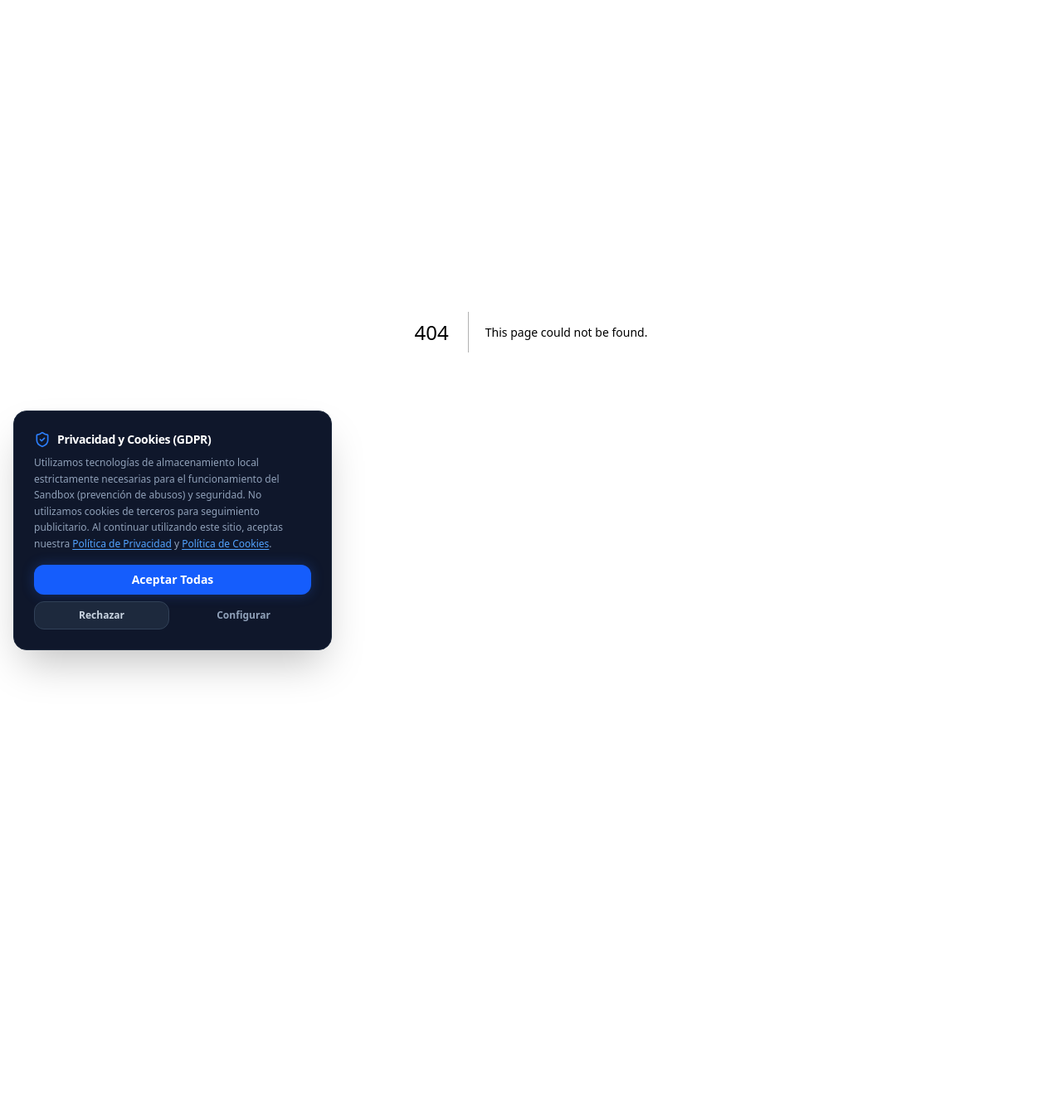
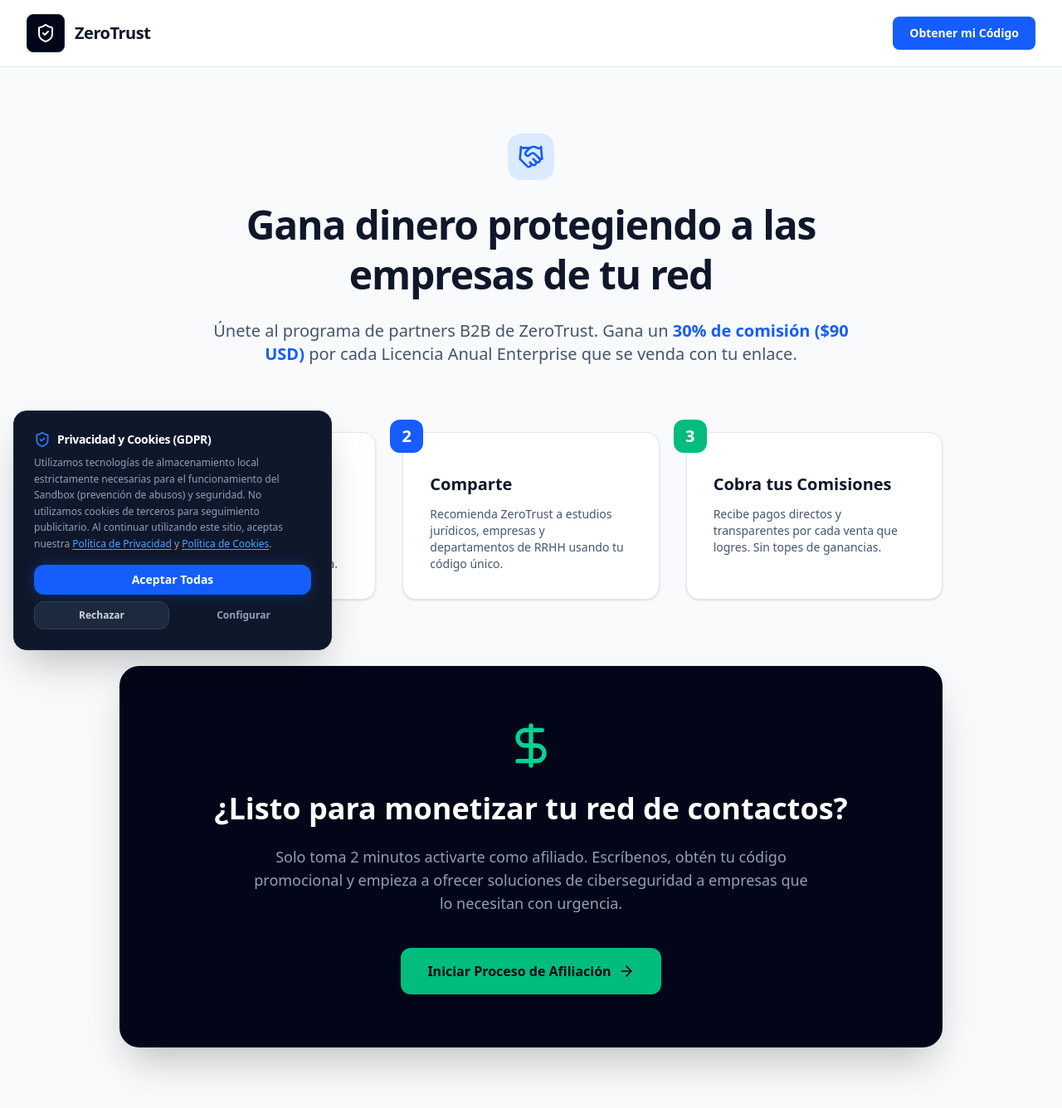
Before and after one commit to DamianMacancela/ZeroTrust, a Next.js app: page /afiliados in a window 1280 px wide. Before the commit this address had no page. Shown: the top 1336 px of the page at 83% size. Before the commit the page ends 800 px from the top, so only its background shows below. Built offline with nearby package versions, Linux system fonts and the light colour scheme.

Commit message:
feat(sales): fix whatsapp links, add affiliates landing page, secure repo

```diff
--- /dev/null
+++ b/src/app/afiliados/page.tsx
@@ -0,0 +1,95 @@
+import Link from 'next/link';
+import { ShieldCheck, Handshake, DollarSign, ArrowRight, CheckCircle2 } from 'lucide-react';
+import { Metadata } from 'next';
+
+export const metadata: Metadata = {
+  title: "Programa de Afiliados | ZeroTrust Redact",
+  description: "Únete a nuestro programa de afiliados B2B y gana 30% de comisión recurrente por cada empresa que protejas con ZeroTrust Redact.",
+};
+
+export default function AffiliatesPage() {
+  const whatsappNumber = process.env.NEXT_PUBLIC_WHATSAPP_NUMBER || '593983476198';
+  const whatsappLink = `https://api.whatsapp.com/send?phone=${whatsappNumber}&text=Hola,%20quiero%20unirme%20al%20Programa%20de%20Afiliados%20y%20recibir%20mi%20código%20promocional.`;
+
+  return (
+    <div className="min-h-screen bg-[#F8FAFC] text-slate-900 font-sans">
+      <nav className="border-b border-slate-200 bg-white/95 backdrop-blur-md sticky top-0 z-50">
+        <div className="max-w-7xl mx-auto px-4 sm:px-6 lg:px-8 h-20 flex items-center justify-between">
+          <Link href="/" className="flex items-center gap-3">
+            <div className="bg-slate-950 p-2.5 rounded-lg shadow-sm border border-slate-800">
+              <ShieldCheck className="h-6 w-6 text-white" />
+            </div>
+            <div>
+              <span className="block font-bold text-xl tracking-tight text-slate-900 leading-none">ZeroTrust</span>
+            </div>
+          </Link>
+          <a
+            href={whatsappLink}
+            target="_blank"
+            rel="noopener noreferrer"
+            className="text-sm font-bold bg-blue-600 hover:bg-blue-700 text-white px-5 py-2.5 rounded-lg transition-colors"
+          >
+            Obtener mi Código
+          </a>
+        </div>
+      </nav>
+
+      <main className="max-w-5xl mx-auto px-4 py-20">
+
+        {/* Header Section */}
+        <div className="text-center max-w-3xl mx-auto mb-20">
+          <div className="inline-flex items-center justify-center p-3 bg-blue-100 rounded-2xl mb-6">
+            <Handshake className="w-8 h-8 text-blue-600" />
+          </div>
+          <h1 className="text-4xl md:text-5xl font-black mb-6 leading-tight tracking-tight">
+            Gana dinero protegiendo a las empresas de tu red
+          </h1>
+          <p className="text-xl text-slate-600 font-medium">
+            Únete al programa de partners B2B de ZeroTrust. Gana un <span className="font-bold text-blue-600">30% de comisión ($90 USD)</span> por cada Licencia Anual Enterprise que se venda con tu enlace.
+          </p>
+        </div>
+
+        {/* Pasos Section */}
+        <div className="grid grid-cols-1 md:grid-cols-3 gap-8 mb-20">
+          <div className="bg-white p-8 rounded-2xl border border-slate-200 shadow-sm relative">
+            <div className="absolute -top-4 -left-4 w-10 h-10 bg-blue-600 text-white flex items-center justify-center rounded-xl font-black text-xl">1</div>
+            <h3 className="text-xl font-bold mb-3 mt-4">Regístrate</h3>
+            <p className="text-slate-600 text-sm">Contáctanos vía WhatsApp para registrarte como Partner. Te asignaremos un código de descuento único para tu audiencia.</p>
+          </div>
+          <div className="bg-white p-8 rounded-2xl border border-slate-200 shadow-sm relative">
+            <div className="absolute -top-4 -left-4 w-10 h-10 bg-blue-600 text-white flex items-center justify-center rounded-xl font-black text-xl">2</div>
+            <h3 className="text-xl font-bold mb-3 mt-4">Comparte</h3>
+            <p className="text-slate-600 text-sm">Recomienda ZeroTrust a estudios jurídicos, empresas y departamentos de RRHH usando tu código único.</p>
+          </div>
+          <div className="bg-white p-8 rounded-2xl border border-slate-200 shadow-sm relative">
+            <div className="absolute -top-4 -left-4 w-10 h-10 bg-emerald-500 text-white flex items-center justify-center rounded-xl font-black text-xl">3</div>
+            <h3 className="text-xl font-bold mb-3 mt-4">Cobra tus Comisiones</h3>
+            <p className="text-slate-600 text-sm">Recibe pagos directos y transparentes por cada venta que logres. Sin topes de ganancias.</p>
+          </div>
+        </div>
+
+        {/* CTA Section */}
+        <div className="bg-slate-950 rounded-3xl p-10 md:p-16 text-center shadow-2xl relative overflow-hidden">
+          <div className="relative z-10">
+            <DollarSign className="w-16 h-16 text-emerald-400 mx-auto mb-6" />
+            <h2 className="text-3xl md:text-4xl font-black text-white mb-6">
+              ¿Listo para monetizar tu red de contactos?
+            </h2>
+            <p className="text-slate-400 text-lg mb-10 max-w-2xl mx-auto">
+              Solo toma 2 minutos activarte como afiliado. Escríbenos, obtén tu código promocional y empieza a ofrecer soluciones de ciberseguridad a empresas que lo necesitan con urgencia.
+            </p>
+            <a
+              href={whatsappLink}
+              target="_blank"
+              rel="noopener noreferrer"
+              className="inline-flex items-center gap-2 bg-emerald-500 hover:bg-emerald-400 text-slate-950 font-black py-4 px-8 rounded-xl transition-all shadow-lg hover:shadow-emerald-500/25"
+            >
+              Iniciar Proceso de Afiliación <ArrowRight className="w-5 h-5" />
+            </a>
+          </div>
+        </div>
+
+      </main>
+    </div>
+  );
+}
--- a/src/app/page.tsx
+++ b/src/app/page.tsx
@@ -466,7 +466,7 @@
                         </a>
                       )}
                       <a
-                        href={`https://wa.me/${process.env.NEXT_PUBLIC_WHATSAPP_NUMBER || '593983476198'}?text=Hola,%20deseo%20adquirir%20la%20Licencia%20Anual%20de%20ZeroTrust%20Redact%20($299)%20para%20mi%20firma%20y%20firmar%20el%20DPA.`}
+                        href={`https://api.whatsapp.com/send?phone=${process.env.NEXT_PUBLIC_WHATSAPP_NUMBER || '593983476198'}&text=Hola,%20deseo%20adquirir%20la%20Licencia%20Anual%20de%20ZeroTrust%20Redact%20($299)%20para%20mi%20firma%20y%20firmar%20el%20DPA.`}
                         target="_blank"
                         rel="noopener noreferrer"
                         className="w-full bg-[#10B981]/15 hover:bg-[#10B981]/25 text-[#34D399] border border-[#10B981]/30 py-3.5 px-4 rounded-xl font-black transition-all flex justify-center items-center gap-2 shadow-sm no-underline text-sm"
@@ -572,7 +572,7 @@
                 <li className="text-xs text-slate-500"><span className="font-semibold text-slate-700">Soporte:</span> soporte@zerotrust-tech.com</li>
                 <li className="text-xs text-slate-500"><span className="font-semibold text-slate-700">Legal / DPO:</span> legal@zerotrust-tech.com</li>
                 <li className="text-xs text-slate-500"><span className="font-semibold text-red-600">Emergencias 24/7:</span> damianmacancela@gmail.com</li>
-                <li><a href={`https://wa.me/${process.env.NEXT_PUBLIC_WHATSAPP_NUMBER || '593983476198'}?text=Hola,%20tengo%20una%20audiencia%20y%20me%20interesa%20el%20Programa%20de%20Afiliados%20(Comisiones).`} className="text-xs font-bold text-blue-600 hover:text-blue-800 transition-colors">Programa de Afiliados (Gana 30%)</a></li>
+                <li><a href="/afiliados" className="text-xs font-bold text-blue-600 hover:text-blue-800 transition-colors">Programa de Afiliados (Gana 30%)</a></li>
               </ul>
             </div>
 
--- a/src/app/sitemap.ts
+++ b/src/app/sitemap.ts
@@ -47,6 +47,12 @@
       priority: 0.8,
     },
     {
+      url: `${baseUrl}/afiliados`,
+      lastModified: new Date(),
+      changeFrequency: 'monthly',
+      priority: 0.9,
+    },
+    {
       url: `${baseUrl}/blog/privacidad-corporativa-rrhh`,
       lastModified: new Date(),
       changeFrequency: 'weekly',
```
